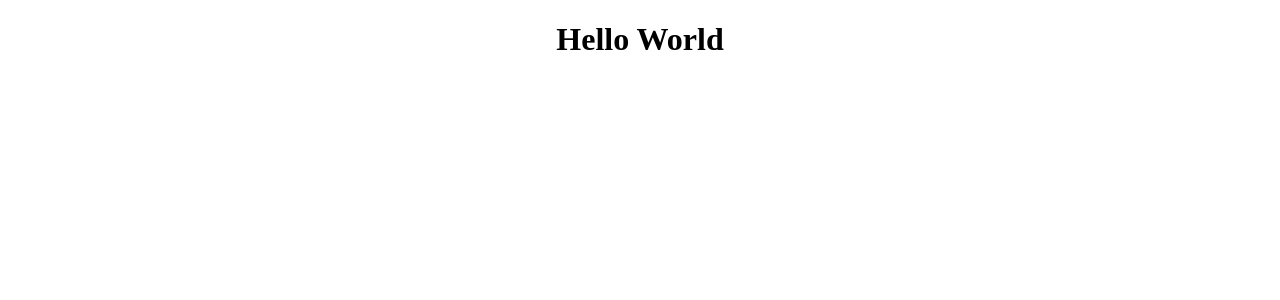
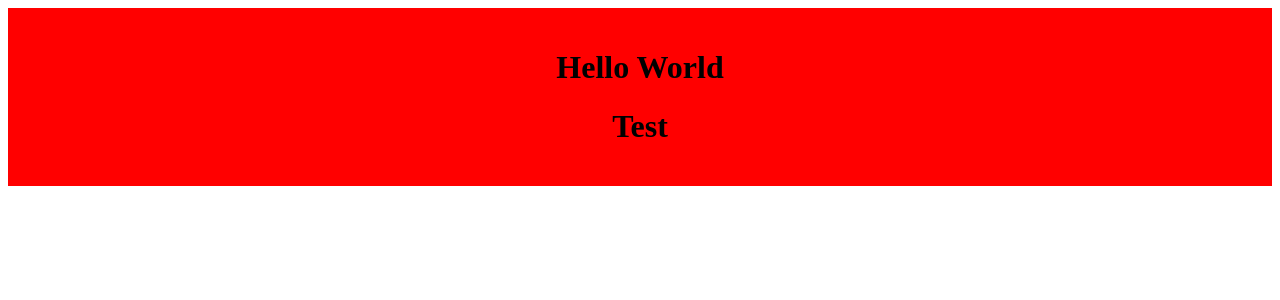
Before and after one commit to Shanto-prime/learn-js, a React (Vite) app: page / in a window 1280 px wide. Shown: the top 300 px of the page. Built offline with nearby package versions, Linux system fonts and the light colour scheme.

Commit message:
feat: add Test component and update App component layout

```diff
--- a/src/App.jsx
+++ b/src/App.jsx
@@ -1,8 +1,11 @@
+import Test from "./Components/Test";
+
 function App() {
   return (
     <>
-      <div style={{ textAlign: "center" }}>
+      <div style={{ textAlign: "center", padding: "20px", background: "red" }}>
         <h1>Hello World</h1>
+        <Test />
       </div>
     </>
   );
--- /dev/null
+++ b/src/Components/Test.jsx
@@ -0,0 +1,7 @@
+export default function Test() {
+  return (
+    <>
+      <h1>Test</h1>
+    </>
+  );
+}
```
